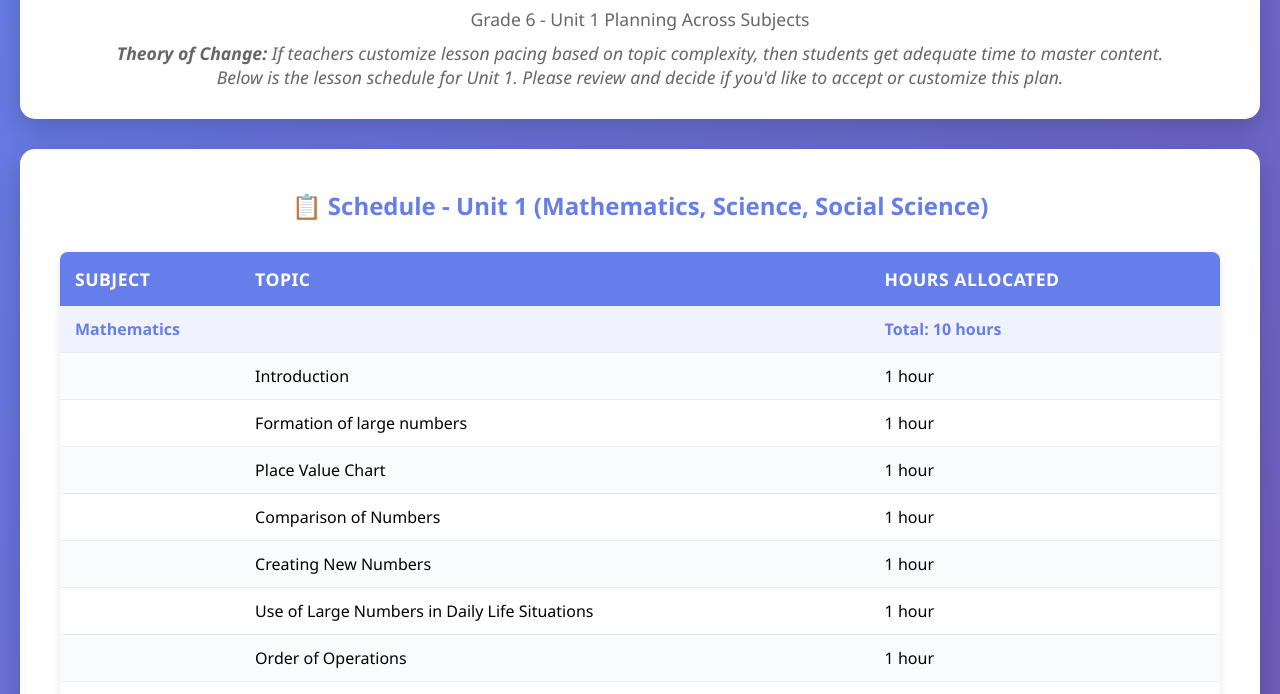
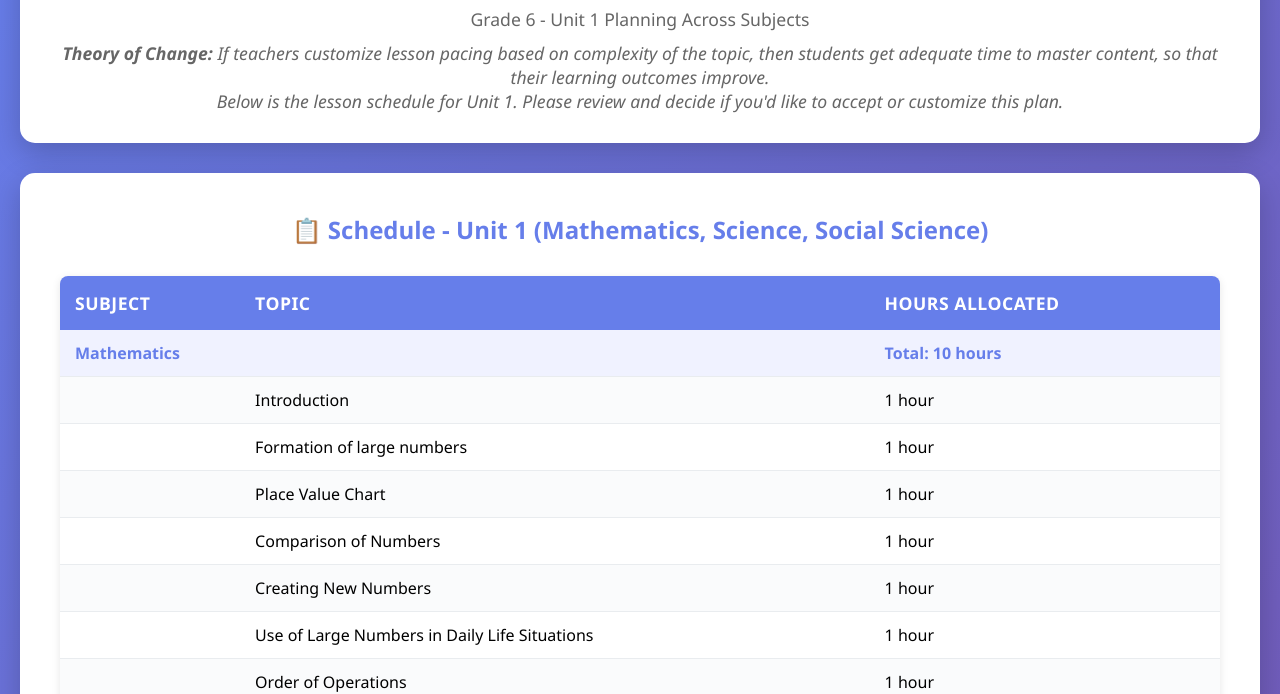
Before and after one commit to Anitha-76/MVP-Pacing-Tool, a plain HTML site: page index.html in a window 1280 px wide. Shown: the part 108-802 px from the top of the page. Drawn offline with nearby package versions, Linux system fonts and the light colour scheme.

Commit message:
Update Theory of Change to include learning outcomes

```diff
--- a/index.html
+++ b/index.html
@@ -419,7 +419,7 @@
         <div class="header">
             <h1>📚 MVP: Flexible Lesson Pacing Tool</h1>
             <p>Grade 6 - Unit 1 Planning Across Subjects</p>
-            <p style="margin-top: 10px; font-style: italic;"><strong>Theory of Change:</strong> If teachers customize lesson pacing based on topic complexity, then students get adequate time to master content.<br>Below is the lesson schedule for Unit 1. Please review and decide if you'd like to accept or customize this plan.</p>
+            <p style="margin-top: 10px; font-style: italic;"><strong>Theory of Change:</strong> If teachers customize lesson pacing based on complexity of the topic, then students get adequate time to master content, so that their learning outcomes improve.<br>Below is the lesson schedule for Unit 1. Please review and decide if you'd like to accept or customize this plan.</p>
         </div>
 
         <!-- Step 1: Show Rigid Schedule -->
```
Also changed, not shown: mvp_pacing_tool.html (+1 -1 lines).
